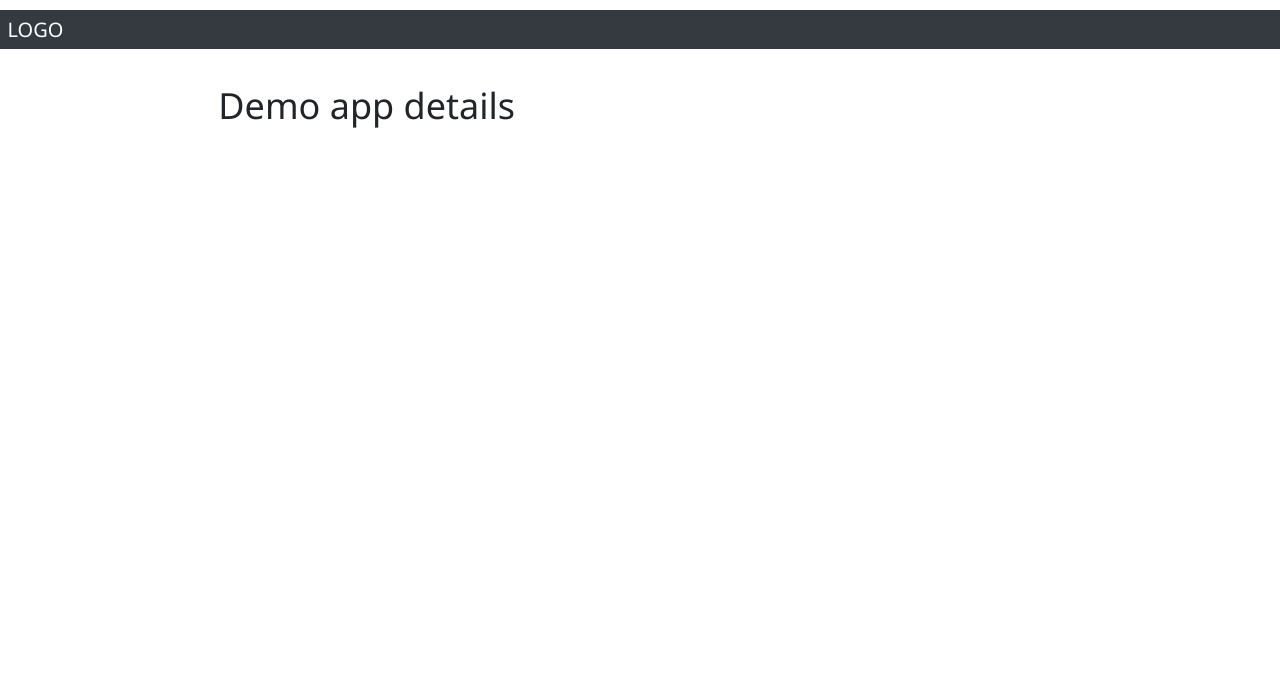
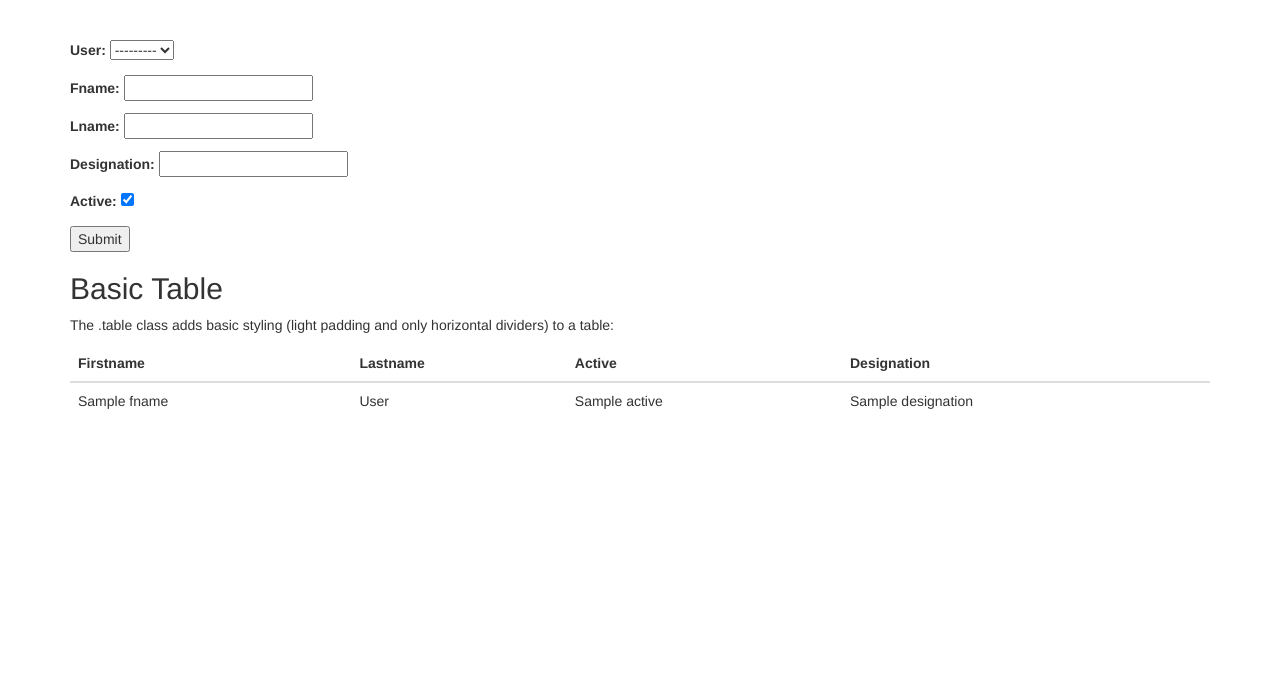
Before and after one commit to RoshaniSingh0404/Insurance_project, a Django app: template templates/demoapp.html in a window 1280 px wide. Shown: the top 679 px of the page. Run offline with Django 4.2, Linux system fonts and the light colour scheme; data comes from the database, SQL or seed files in the repository; both versions use the stored data as it was after the commit; the template is opened without the code that fills it: values that come from a table or form of the project are taken from there, most other values are stand-ins (such as "Sample title", 1, 10 or a date in 2020); some libraries are stand-ins or nearby versions.

Commit message:
userform

```diff
--- /dev/null
+++ b/demoapp/forms.py
@@ -0,0 +1,10 @@
+from .models import Employeedetails
+from django import forms
+
+
+
+class EmployeedetailsForm(forms.ModelForm):
+
+    class Meta:
+        model = Employeedetails
+        fields = ("user","fname","lname","designation","active")
--- a/demoapp/urls.py
+++ b/demoapp/urls.py
@@ -12,4 +12,5 @@ urlpatterns = [
     re_path('^EmployeeDeatils',EmployeeDeatils.as_view(),name='EmployeeDeatils'),
 
 
+
 ]
--- a/insurancemanagementsystem/urls.py
+++ b/insurancemanagementsystem/urls.py
@@ -23,6 +23,8 @@ from django.conf import settings
 
 urlpatterns = [
     path('admin/', admin.site.urls),
-    re_path('^',include('insuranceapp.urls'))
+    re_path('^',include('insuranceapp.urls')),
+    re_path('^demo/',include('demoapp.urls'))
+
 
 ] + static(settings.STATIC_URL,document_root=settings.STATIC_ROOT)
--- a/templates/demoapp.html
+++ b/templates/demoapp.html
@@ -1,10 +1,51 @@
+<!DOCTYPE html>
+<html lang="en">
+<head>
+  <title>Bootstrap Example</title>
+  <meta charset="utf-8">
+  <meta name="viewport" content="width=device-width, initial-scale=1">
+  <link rel="stylesheet" href="https://maxcdn.bootstrapcdn.com/bootstrap/3.4.1/css/bootstrap.min.css">
+  <script src="https://ajax.googleapis.com/ajax/libs/jquery/3.6.4/jquery.min.js"></script>
+  <script src="https://maxcdn.bootstrapcdn.com/bootstrap/3.4.1/js/bootstrap.min.js"></script>
+</head>
+<body>
+  <br><br>
 
+  {% if form %}
+  <div class="container">
+  <form method="POST">
+    {% csrf_token %}
+    {{ form.as_p}}
+    <button type="submit">Submit</button>
+  </form>
+</div>
+{% endif %}
 
-{% extends 'base.html' %}
+<div class="container">
+  <h2>Basic Table</h2>
+  <p>The .table class adds basic styling (light padding and only horizontal dividers) to a table:</p>
+  <table class="table">
+    <thead>
+      <tr>
+        <th>Firstname</th>
+        <th>Lastname</th>
+        <th>Active</th>
+        <th>Designation</th>
+      </tr>
+    </thead>
+    <tbody>
+        {% for emp in query_obj %}
+      <tr>
+        <td>{{emp.fname}}</td>
+        <td>{{emp.lname}}</td>
+        <td>{{emp.active}}</td>
+        <td>{{ emp.designation}}</td>
+      </tr>
+      {% endfor %}
 
+    </tbody>
+  </table>
+</div>
 
-
-{% block content %}
-<h1>Demo app details</h1>
-
-{% endblock %}
+</body>
+</html>
```
Also changed, not shown: demoapp/views.py (+37 -3 lines), db.sqlite3.
